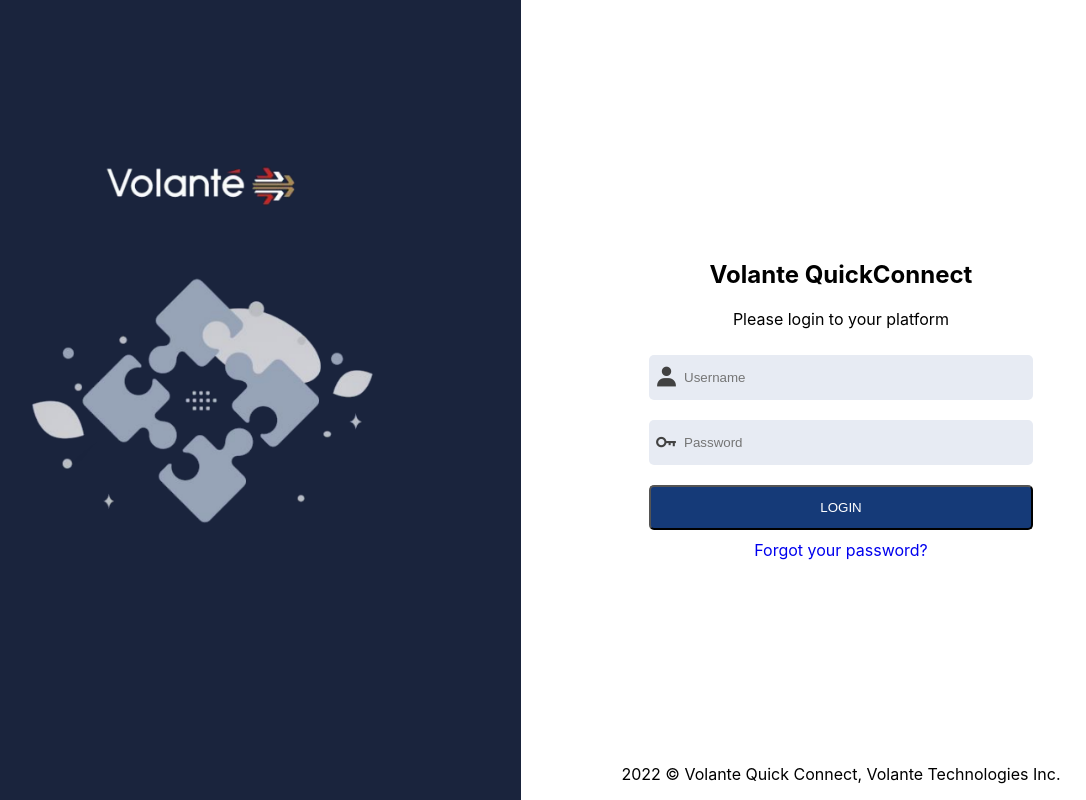
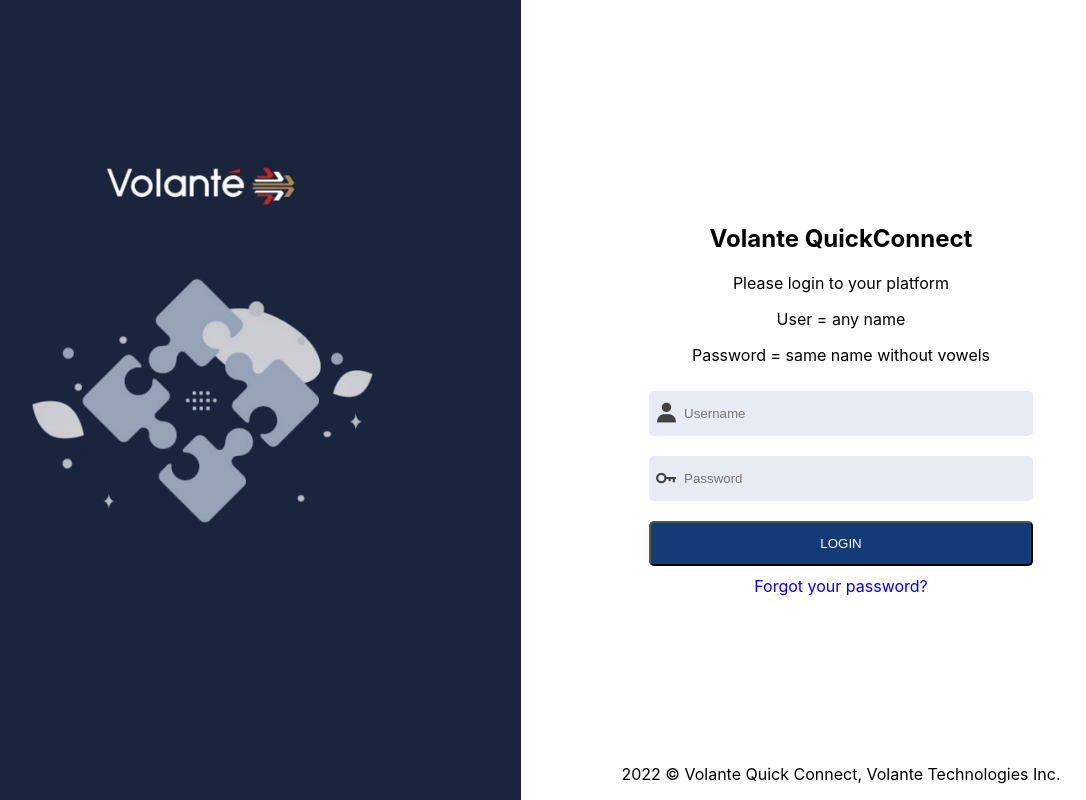
Before and after one commit to aramxD/weatherApp, a React (Create React App) app: page /#/ in a window 1280 px wide. Shown: the whole page, without its empty margins (119-1205 px from the left). Built offline with nearby package versions, Linux system fonts and the light colour scheme.

Commit message:
instrucciones de login

```diff
--- a/src/components/Login.jsx
+++ b/src/components/Login.jsx
@@ -13,6 +13,8 @@
         <div className="content-login">
           <h2>Volante QuickConnect</h2>
           <p>Please login to your platform</p>
+          <p>User = any name</p>
+          <p>Password = same name without vowels</p>
           <LoginForm />
           <a href="/"> Forgot your password?</a>
         </div>
```
